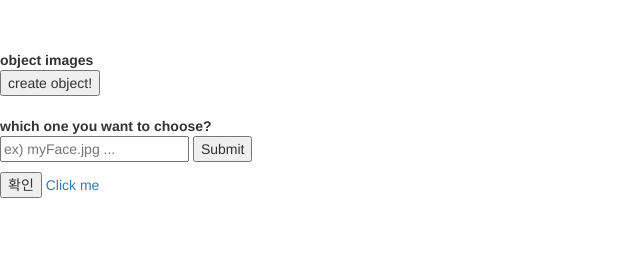
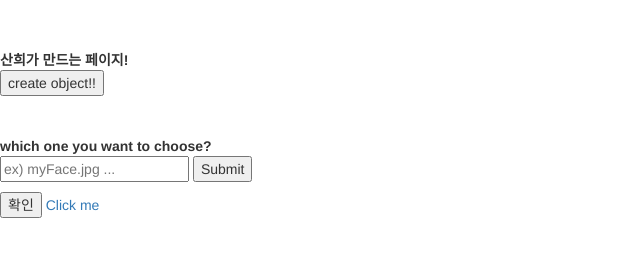
Before and after one commit to gksthd1992/gajah, a plain HTML site: page select_object/index.html in a window 1280 px wide. Shown: the whole page, without its empty margins (0-640 px from the left). Drawn offline with nearby package versions, Linux system fonts and the light colour scheme.

Commit message:
Update index.html

```diff
--- a/select_object/index.html
+++ b/select_object/index.html
@@ -23,8 +23,7 @@
       <script src="https://cdn.jsdelivr.net/respond/1.4.2/respond.min.js"></script>
       <script src="http://code.jquery.com/jquery-latest.js"></script>
 
-      <script src="test.js?ver=1"></script>
-      <script src="enterobject.js?ver=1"></script>
+      <script src="makeobject.js?ver=1"></script>
         <meta http-equiv="Expires" content="Mon, 06 Jan 1990 00:00:01 GMT">
         <meta http-equiv="Expires" content="-1">
         <meta http-equiv="Pragma" content="no-cache">
@@ -32,23 +31,22 @@
     <![endif]-->
 	</head>
 	<body>
-    <form action="test.py">
 
+    <form action="a.html">
         <!--<button type="button" onclick="location.href='get_object_for_html.py' ">create objects</button>-->
-        <b>object images</b></br>
-        <input type="button" id="makeob" value="create object!" >
+        <b>산희가 만드는 페이지!</b></br>
+        <input type="button" id="makeob" value="create object!!" >
 
         <!-- img 출력 -->
 
-
+    </form>
         </br></br>
-        <div>
 
         <b>which one you want to choose?</b></br>
-
+    <form action="enter_number.py">
         <!-- 입력 받기 -->
-          <p><input type="text" name="aa" size="20" placeholder = "ex) myFace.jpg ...">
-          <input type = "submit" name = "aa"></p>
+          <p><input type = "text" name = "input_num" size="20" placeholder = "ex) myFace.jpg ...">
+          <input type = "submit" ></p>
 
 
             <!-- <input type="button" name="b1" value="제출" >
@@ -56,15 +54,11 @@
             submit != button-->
         <input type="button" id="btn_enternum" value="확인" >
 
-
         <!-- <input type = “button” id=”b1″ value=”1″>  -->
     <a href="hello_world.py?ver=1">Click me</a>
     <script src="https://ajax.googleapis.com/ajax/libs/jquery/1.11.1/jquery.min.js"></script>
     <script src="https://maxcdn.bootstrapcdn.com/bootstrap/3.3.2/js/bootstrap.min.js"></script>
-            <script src="test.js?ver=1"></script>
-            <script src="enterobject.js?ver=1"></script>
-
-        </div>
+    <script src="makeobject.js?ver=1"></script>
         <!-- <input type="button" name="btn2" value="버튼2" onclick="alert('Hi~~!!')">-->
     </form>
 
```
